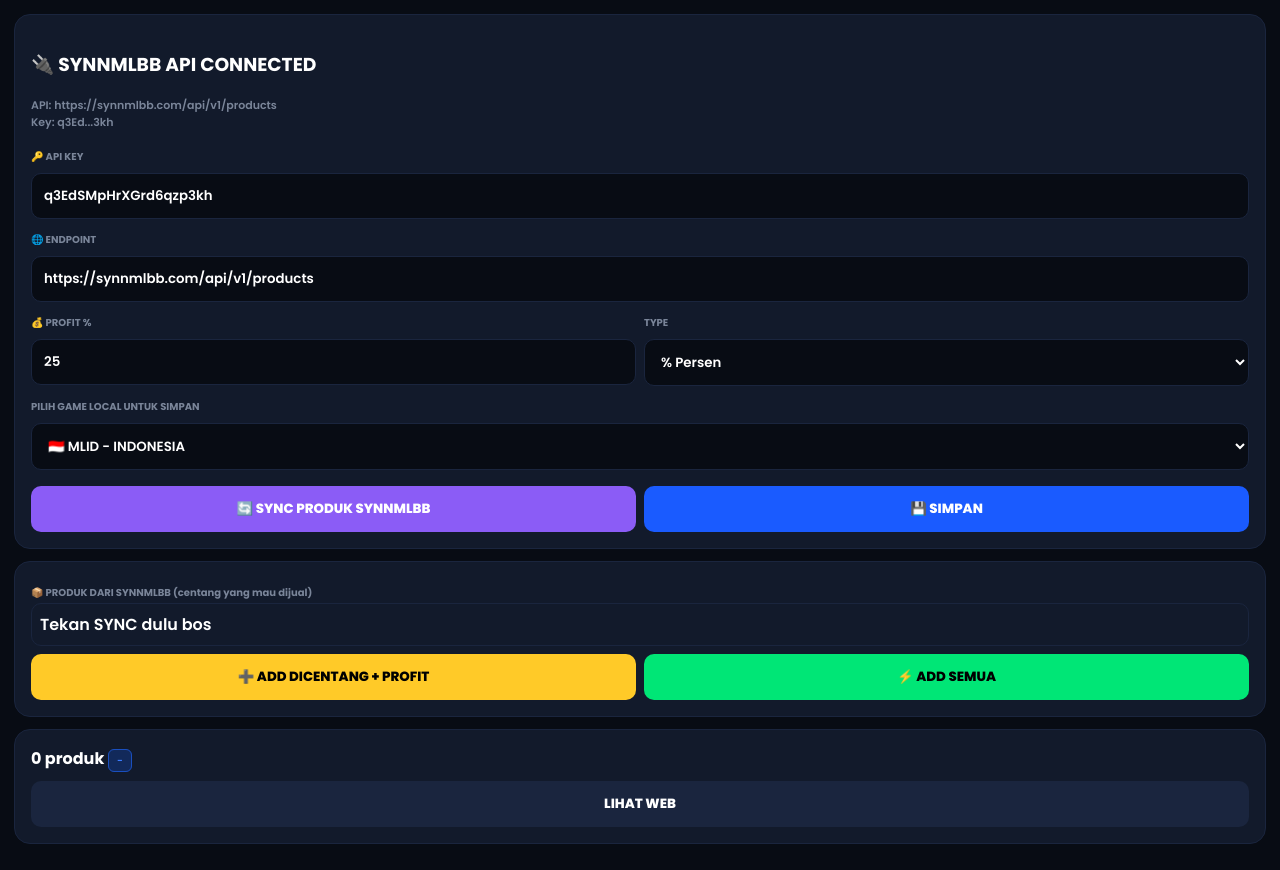
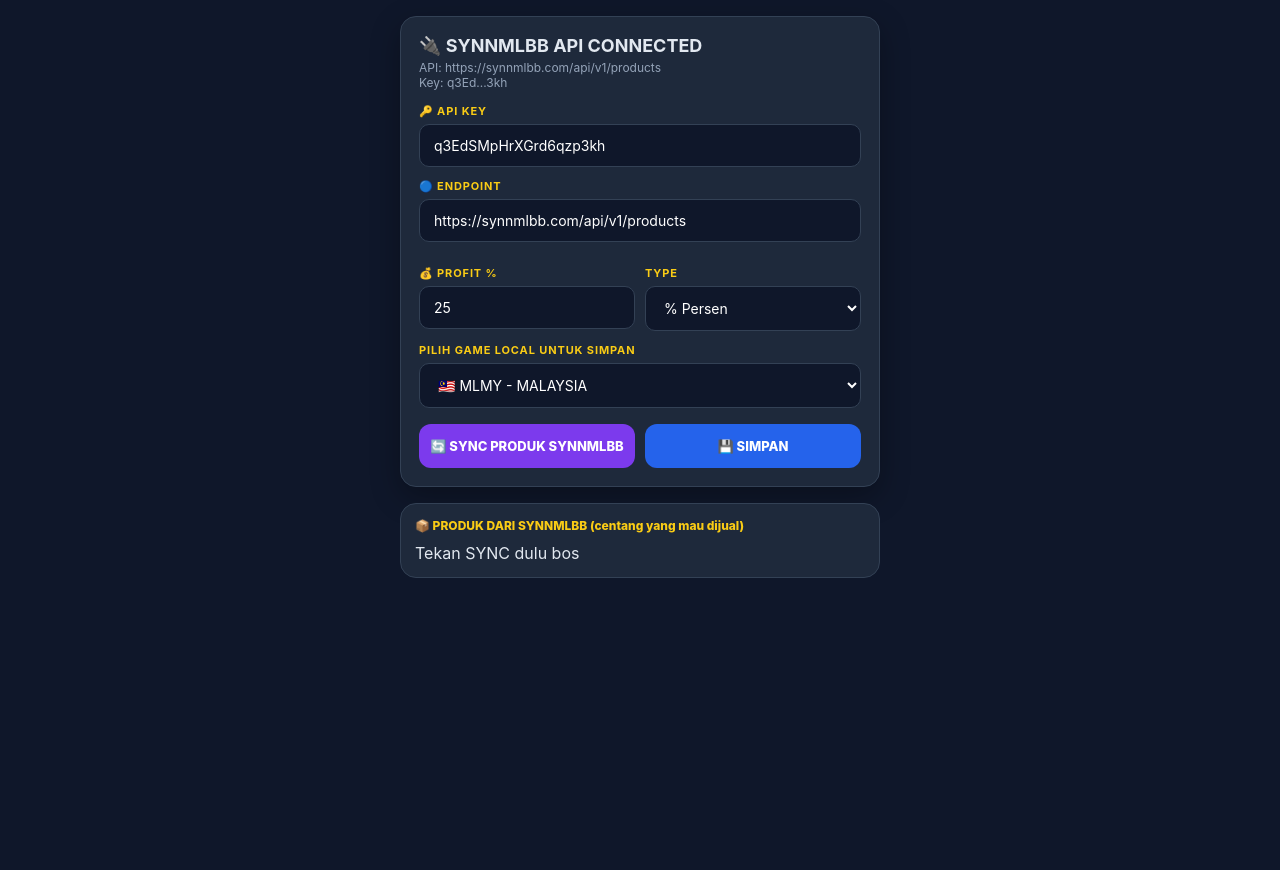
Before and after one commit to minzzsalvatore/Latihanweb, a plain HTML site: page admin.html in a window 1280 px wide. After the commit the page ends 800 px from the top, so only its background shows below. Drawn offline with Linux system fonts and the light colour scheme.

Commit message:
Update admin.html

```diff
--- a/admin.html
+++ b/admin.html
@@ -1,97 +1,127 @@
 <!DOCTYPE html>
-<html><head><meta charset="UTF-8"><meta name="viewport" content="width=device-width,initial-scale=1">
-<title>ADMIN SYNNMLBB - KYYSHINN</title>
-<link href="https://fonts.googleapis.com/css2?family=Poppins:wght@600;700;800&display=swap" rel="stylesheet">
-<style>*{box-sizing:border-box;font-family:'Poppins',sans-serif}body{background:#080c14;color:#fff;padding:14px;margin:0}.card{background:#121a2b;border:1px solid #1a253e;border-radius:16px;padding:16px;margin-bottom:12px}input,select,textarea{width:100%;padding:12px;border-radius:10px;border:1px solid #1a253e;background:#080c14;color:#fff;margin:6px 0;outline:none}button{width:100%;padding:13px;border-radius:10px;border:none;font-weight:800;cursor:pointer}.biru{background:#1a5bff;color:#fff}.hijau{background:#00e676;color:#000}.kuning{background:#ffca28;color:#000}.ungu{background:#8b5cf6;color:#fff}.item{background:#0f192b;border:1px solid #1a253e;border-radius:10px;padding:12px;margin:6px 0;display:flex;justify-content:space-between;align-items:center;font-size:11px}label{font-size:10px;color:#7a8599;font-weight:700}.flex{display:grid;grid-template-columns:1fr 1fr;gap:8px}.badge{font-size:10px;padding:3px 8px;border-radius:6px;background:#12295a;color:#3a7bff;border:1px solid #1a4fbf}.status{padding:10px;border-radius:10px;font-size:11px;margin:8px 0}.ok{background:#0a2a1a;color:#00e676;border:1px solid #00e676}.err{background:#2a0a0a;color:#ff4567;border:1px solid #ff4567}
+<html lang="id">
+<head>
+<meta charset="UTF-8">
+<meta name="viewport" content="width=device-width, initial-scale=1.0">
+<title>SYNNMLBB Admin - Salvatore</title>
+<style>
+*{box-sizing:border-box;font-family:Inter,system-ui,sans-serif}
+body{margin:0;background:#0f172a;color:#e2e8f0;min-height:100vh;padding:16px}
+.card{background:#1e293b;border:1px solid #334155;border-radius:16px;padding:18px;max-width:480px;margin:0 auto 16px;box-shadow:0 10px 30px rgba(0,0,0,.3)}
+h2{margin:0 0 4px;display:flex;align-items:center;gap:8px;font-size:18px}
+.muted{color:#94a3b8;font-size:12px;word-break:break-all;margin-bottom:14px}
+label{font-size:11px;color:#facc15;font-weight:700;letter-spacing:.08em;display:flex;align-items:center;gap:6px;margin:12px 0 6px}
+input,select{width:100%;background:#0f172a;border:1px solid #334155;color:#fff;border-radius:10px;padding:12px 14px;font-size:14px;outline:none}
+input:focus,select:focus{border-color:#7c3aed}
+.row{display:flex;gap:10px;margin-top:12px}
+.row>div{flex:1}
+.btn{flex:1;border:none;border-radius:12px;padding:14px 10px;font-weight:800;font-size:13px;cursor:pointer;transition:.2s}
+.btn-purple{background:#7c3aed;color:#fff}
+.btn-blue{background:#2563eb;color:#fff}
+.btn:active{transform:scale(.97)}
+.products{background:#1e293b;border:1px solid #334155;border-radius:16px;max-width:480px;margin:0 auto;padding:14px}
+.prod{border:1px solid #334155;border-radius:10px;padding:10px;display:flex;justify-content:space-between;align-items:center;margin-bottom:8px;background:#0f172a}
+.prod input{width:auto}
+.price{font-size:12px;color:#22c55e;font-weight:700}
+.log{background:#000;color:#22c55e;font-family:monospace;font-size:11px;padding:10px;border-radius:8px;white-space:pre-wrap;margin-top:10px;max-height:150px;overflow:auto;display:none}
 </style>
-</head><body>
-
+</head>
+<body>
 <div class="card">
-<h3>🔌 SYNNMLBB API CONNECTED</h3>
-<p style="font-size:11px;color:#7a8599">API: https://synnmlbb.com/api/v1/products<br>Key: q3Ed...3kh</p>
-
+<h2>🔌 SYNNMLBB API CONNECTED</h2>
+<div class="muted">API: https://synnmlbb.com/api/v1/products<br>Key: q3Ed...3kh</div>
 <label>🔑 API KEY</label>
 <input id="apiKey" value="q3EdSMpHrXGrd6qzp3kh">
-<label>🌐 ENDPOINT</label>
-<input id="apiBase" value="https://synnmlbb.com/api/v1/products">
-
-<div class="flex">
-<div><label>💰 PROFIT %</label><input id="profitSet" type="number" value="25"></div>
-<div><label>TYPE</label><select id="profitType"><option value="percent">% Persen</option><option value="fixed">+ RM Fixed</option></select></div>
+<label>🔵 ENDPOINT</label>
+<input id="endpoint" value="https://synnmlbb.com/api/v1/products">
+<div class="row">
+<div><label>💰 PROFIT %</label><input id="profit" type="number" value="25"></div>
+<div><label>TYPE</label><select id="type"><option value="percent">% Persen</option><option value="rupiah">Rp Rupiah</option></select></div>
 </div>
-
 <label>PILIH GAME LOCAL UNTUK SIMPAN</label>
-<select id="localGame">
-<option value="KYYSHINN_MLID">🇮🇩 MLID (mlid.html)</option>
-<option value="KYYSHINN_MLMY">🇲🇾 MLMY (mlmy.html)</option>
-<option value="KYYSHINN_MLID" selected>🇮🇩 MLID - INDONESIA</option>
-</select>
-
-<div class="flex" style="margin-top:10px">
-<button class="ungu" onclick="syncSynn()">🔄 SYNC PRODUK SYNNMLBB</button>
-<button class="biru" onclick="saveConfig()">💾 SIMPAN</button>
+<select id="gameTarget"><option value="MLID">🇮🇩 MLID - INDONESIA</option><option value="MLMY" selected>🇲🇾 MLMY - MALAYSIA</option></select>
+<div class="row" style="margin-top:16px">
+<button class="btn btn-purple" onclick="syncProducts()">🔄 SYNC PRODUK SYNNMLBB</button>
+<button class="btn btn-blue" onclick="saveSelected()">💾 SIMPAN</button>
 </div>
-<div id="status"></div>
+<div id="log" class="log"></div>
 </div>
-
-<div class="card">
-<label>📦 PRODUK DARI SYNNMLBB (centang yang mau dijual)</label>
-<div id="synnList" style="max-height:400px;overflow:auto;border:1px solid #1a253e;border-radius:10px;padding:8px">Tekan SYNC dulu bos</div>
-<div class="flex" style="margin-top:8px">
-<button class="kuning" onclick="addSelected()">➕ ADD DICENTANG + PROFIT</button>
-<button class="hijau" onclick="addAllSynn()">⚡ ADD SEMUA</button>
+<div class="products">
+<div style="font-size:12px;font-weight:800;color:#facc15;margin-bottom:10px">📦 PRODUK DARI SYNNMLBB (centang yang mau dijual)</div>
+<div id="productList">Tekan SYNC dulu bos</div>
 </div>
-</div>
-
-<div class="card"><b id="count">0 produk</b> <span class="badge" id="cur">-</span><div id="list"></div>
-<button style="background:#1a253e;color:#fff;margin-top:10px" onclick="openWeb()">LIHAT WEB</button>
-</div>
-
 <script>
-let synnProducts=[];
-function setStatus(m,t){document.getElementById('status').innerHTML=`<div class="status ${t}">${m}</div>`}
-function getLocalKey(){return document.getElementById('localGame').value}
-function saveConfig(){localStorage.setItem('SYNNMLBB_KEY',document.getElementById('apiKey').value);localStorage.setItem('SYNNMLBB_PROFIT',document.getElementById('profitSet').value);}
-
-async function syncSynn(){
- let key=document.getElementById('apiKey').value.trim();
- let base=document.getElementById('apiBase').value.trim();
- if(!key) return setStatus('API Key kosong','err');
- setStatus('⏳ Connecting ke synnmlbb.com...','ok');
- saveConfig();
-
- // SynnMLBB format biasanya: ?api_key=KEY atau header X-API-KEY atau Bearer
- let urlsToTry=[
-   `${base}?api_key=${key}`,
-   `${base}?apikey=${key}`,
-   `${base}?key=${key}`,
-   base
+let allProducts = [];
+const logEl = document.getElementById('log');
+function log(t){ logEl.style.display='block'; logEl.textContent += t + "\n"; }
+async function syncProducts(){
+ const apiKey = document.getElementById('apiKey').value.trim();
+ const endpoint = document.getElementById('endpoint').value.trim();
+ const list = document.getElementById('productList');
+ list.innerHTML = "⏳ Sedang SYNC, tunggu bos...";
+ logEl.textContent = ""; log("Mulai sync...");
+ const urlsToTry = [
+   endpoint + "?api_key=" + apiKey,
+   "https://api.allorigins.win/raw?url=" + encodeURIComponent(endpoint + "?api_key=" + apiKey),
+   "https://corsproxy.io/?" + encodeURIComponent(endpoint + "?api_key=" + apiKey)
  ];
-
- let data=null;
- let lastErr='';
- for(let url of urlsToTry){
+ let data = null; let lastError = "";
+ for(let i=0;i<urlsToTry.length;i++){
+   const url = urlsToTry[i];
+   log("Coba metode " + (i+1) + "...");
    try{
-     setStatus(`⏳ Coba: ${url.substring(0,60)}...`,'ok');
-     let res=await fetch(url,{
-       method:'GET',
-       headers:{
-         'X-API-KEY':key,
-         'api-key':key,
-         'Authorization':`Bearer ${key}`,
-         'Content-Type':'application/json'
-       }
-     });
-     let txt=await res.text();
-     try{ data=JSON.parse(txt); }catch(e){ data=null; lastErr=txt.substring(0,200); }
-     if(res.ok && data){ break; }
-   }catch(e){ lastErr=e.message; }
+     const res = await fetch(url);
+     if(!res.ok) throw new Error("HTTP " + res.status);
+     const text = await res.text();
+     try{ data = JSON.parse(text); log("✅ Berjaya method " + (i+1)); break; }
+     catch(e){ data = JSON.parse(JSON.parse(text)); break; }
+   }catch(e){ lastError = e.message; log("❌ Gagal " + (i+1) + ": " + e.message); }
  }
-
- if(!data){
-   setStatus(`❌ Gagal fetch langsung (CORS). Error: ${lastErr}<br><br><b>PAKAI MODE MANUAL:</b> Buka link ini di browser baru:<br><code>${base}?api_key=${key}</code><br>Copy JSON nya paste di bawah`,'err');
-   document.getElementById('synnList').innerHTML=`
-   <textarea id="manualJson" rows="10" placeholder='Paste JSON dari https://synnmlbb.com/api/v1/products?api_key=KEY disini'></textarea>
-   <button class="biru" onclick="parseManual()">PARSE JSON MANUAL</button>
-   <div style="margin-top:8px;font-size:10px;color:#7a8599">
-   Cara:<br>1. Buka di Chrome: https://synnmlbb.com/api/v1/products?api_key
+ if(!data){ list.innerHTML = "❌ GAGAL: " + lastError + "<br>Pastikan di synnmlbb.com IP=0.0.0.0"; return; }
+ let products = [];
+ if(Array.isArray(data)) products = data;
+ else if(data.data && Array.isArray(data.data)) products = data.data;
+ else if(data.products) products = data.products;
+ else products = [data];
+ allProducts = products; log("Total: " + products.length); renderProducts(products);
+}
+function renderProducts(products){
+ const list = document.getElementById('productList');
+ if(products.length===0){ list.innerHTML = "⚠️ API kosong"; return; }
+ list.innerHTML = "";
+ products.forEach((p,i)=>{
+   const name = p.product_name || p.name || p.title || ("Produk " + (i+1));
+   const basePrice = parseFloat(p.price || p.base_price || p.cost || 0);
+   const profitInput = parseFloat(document.getElementById('profit').value) || 25;
+   const type = document.getElementById('type').value;
+   let sellPrice = basePrice;
+   if(type==="percent") sellPrice = basePrice + (basePrice*profitInput/100);
+   else sellPrice = basePrice + profitInput;
+   const div = document.createElement('div');
+   div.className = "prod";
+   div.innerHTML = `<label style="display:flex;gap:8px;align-items:center;margin:0;font-size:13px"><input type="checkbox" checked data-index="${i}"> ${name}</label><span class="price">RM ${sellPrice.toFixed(2)}</span>`;
+   list.appendChild(div);
+ });
+}
+function saveSelected(){
+ const target = document.getElementById('gameTarget').value;
+ const profit = parseFloat(document.getElementById('profit').value) || 25;
+ const type = document.getElementById('type').value;
+ const checkboxes = document.querySelectorAll('#productList input[type=checkbox]:checked');
+ let saved = [];
+ checkboxes.forEach(cb=>{
+   const idx = parseInt(cb.dataset.index);
+   const p = allProducts[idx];
+   const basePrice = parseFloat(p.price || p.base_price || p.cost || 0);
+   let sellPrice = basePrice;
+   if(type==="percent") sellPrice = basePrice + (basePrice*profit/100);
+   else sellPrice = basePrice + profit;
+   saved.push({ id: p.id || idx, name: p.product_name || p.name || "Diamond", base_price: basePrice, sell_price: sellPrice, raw: p });
+ });
+ if(saved.length===0){ alert("Centang dulu!"); return; }
+ localStorage.setItem("products_" + target, JSON.stringify(saved));
+ alert("✅ Simpan " + saved.length + " ke " + target + "!");
+}
+</script>
+</body>
+</html>
```
